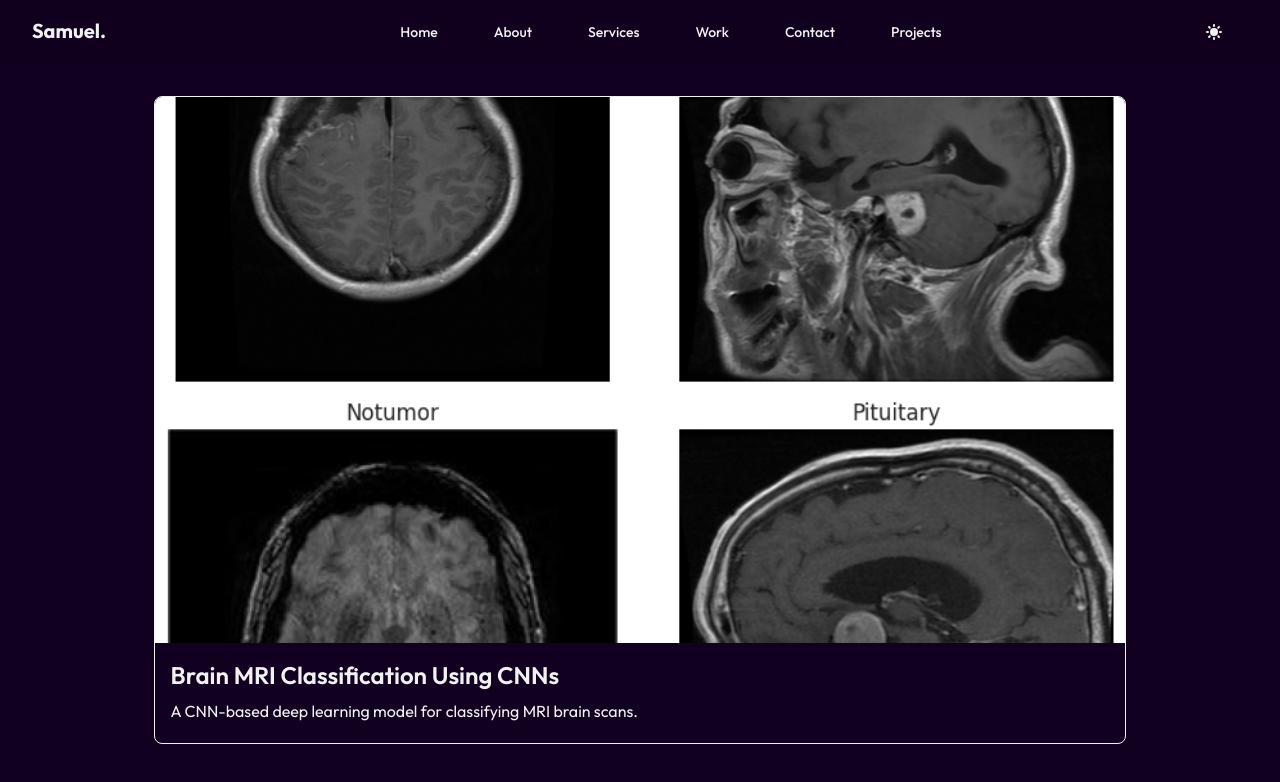
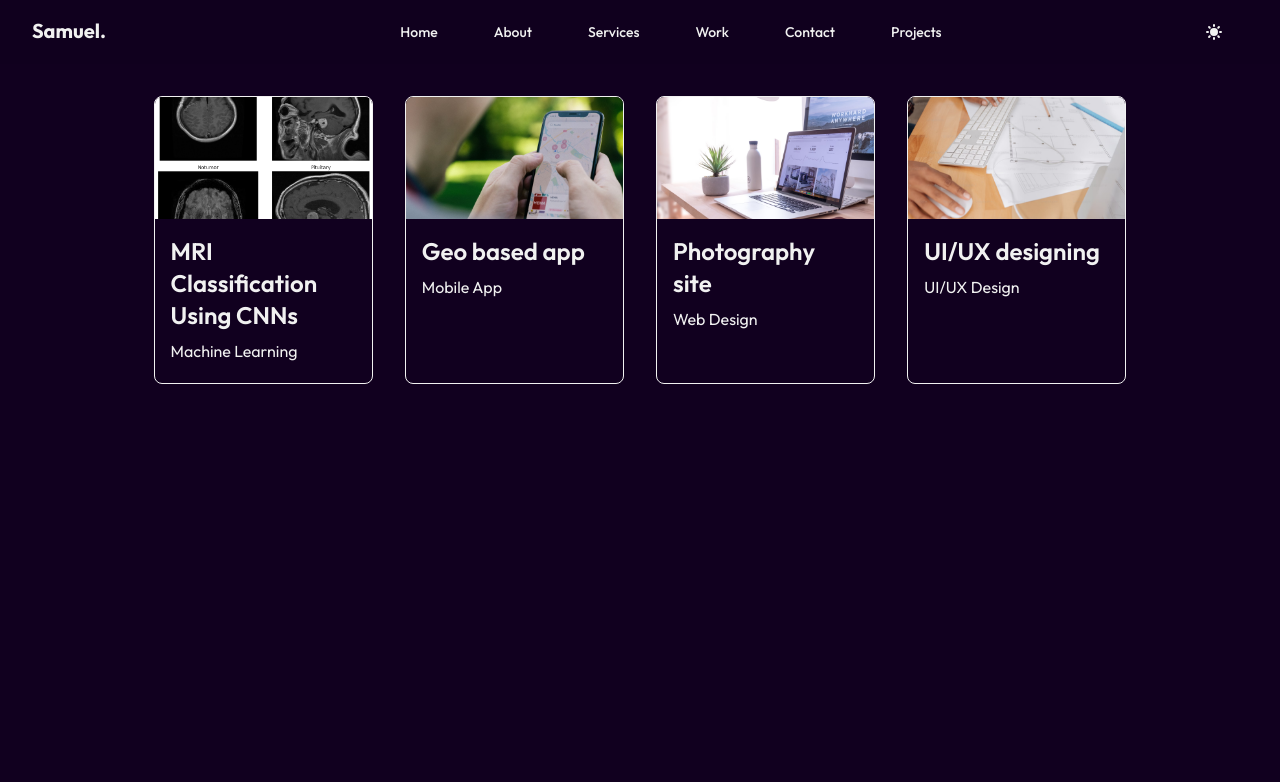
Before and after one commit to Brum99/portfolio-website, a Next.js app: page /projects in a window 1280 px wide. Shown: the top 782 px of the page. Built offline with nearby package versions, Linux system fonts and the light colour scheme; a web font is replaced by a local one.

Commit message:
fixed theme change not working on the project page

```diff
--- /dev/null
+++ b/app/projects/[slug]/ProjectDetailsClient.jsx
@@ -0,0 +1,50 @@
+'use client';
+
+import { useEffect, useState } from 'react';
+import Navbar from '../../components/Navbar';
+import Image from 'next/image';
+
+export default function ProjectDetailsClient({ project, mdxContent }) {
+  const [isDarkMode, setIsDarkMode] = useState(true);
+
+  useEffect(() => {
+    const root = document.documentElement;
+    root.classList.add('theme-transition');
+    if (isDarkMode) {
+      root.classList.add('theme-dark');
+      localStorage.theme = 'dark';
+    } else {
+      root.classList.remove('theme-dark');
+      localStorage.theme = '';
+    }
+
+    const timeout = setTimeout(() => {
+      root.classList.remove('theme-transition');
+    }, 400);
+
+    return () => clearTimeout(timeout);
+  }, [isDarkMode]);
+
+  return (
+    <>
+      <Navbar isDarkMode={isDarkMode} setIsDarkMode={setIsDarkMode} />
+
+      <div className="w-full px-[12%] pt-24 pb-10 flex flex-col items-start gap-6">
+        <div className="w-full aspect-video relative">
+          <Image
+            src={project.bgImage}
+            alt={project.title}
+            fill
+            className="object-cover w-full h-auto rounded-lg"
+          />
+        </div>
+        <h1 className="text-4xl font-semibold" style={{ color: 'var(--text-color)' }}>
+          {project.title}
+        </h1>
+        <p style={{ color: 'var(--text-color)' }}>{project.description}</p>
+
+        <div className="mt-8 w-full">{mdxContent}</div>
+      </div>
+    </>
+  );
+}
--- a/app/projects/[slug]/page.jsx
+++ b/app/projects/[slug]/page.jsx
@@ -1,6 +1,6 @@
 import { workData } from '../../../assets/assets';
-import Navbar from '../../components/Navbar';
 import { loadProjectMdx } from '../../../lib/mdx-loader';
+import ProjectDetailsClient from './ProjectDetailsClient';
 
 export default async function ProjectDetails({ params }) {
   const { slug } = params;
@@ -12,25 +12,5 @@ export default async function ProjectDetails({ params }) {
 
   const mdxContent = await loadProjectMdx(project.contentPath);
 
-  return (
-    <>
-      <Navbar /> {/* Navbar handles its own dark mode logic now */}
-
-      <div className="w-full px-[12%] pt-24 pb-10 flex flex-col items-start gap-6">
-        <div className="w-full aspect-video relative">
-          <img
-            src={project.bgImage}
-            alt={project.title}
-            className="object-cover w-full h-auto rounded-lg"
-          />
-        </div>
-        <h1 className="text-4xl font-semibold" style={{ color: 'var(--text-color)' }}>
-          {project.title}
-        </h1>
-        <p style={{ color: 'var(--text-color)' }}>{project.description}</p>
-
-        <div className="mt-8 w-full">{mdxContent}</div>
-      </div>
-    </>
-  );
+  return <ProjectDetailsClient project={project} mdxContent={mdxContent} />;
 }
--- a/assets/assets.js
+++ b/assets/assets.js
@@ -98,30 +98,30 @@ export const assets = {
 export const workData = [
     {
         slug: 'mri-classification',
-        title: 'Brain MRI Classification Using CNNs',
-        description: 'A CNN-based deep learning model for classifying MRI brain scans.',
+        title: 'MRI Classification Using CNNs',
+        description: 'Machine Learning',
         bgImage: '/projectImages/mri-CNN/work-1-MRI.png',
         contentPath: 'mri-classification.mdx', // just the filename
         tags: ['TensorFlow', 'Medical Imaging', 'Python'],
     },
-    // {
-    //     slug: 'geo-based-app',
-    //     title: 'Geo based app',
-    //     description: 'Mobile App',
-    //     bgImage: '/work-2.png',
-    // },
-    // {
-    //     slug: 'photography-site',
-    //     title: 'Photography site',
-    //     description: 'Web Design',
-    //     bgImage: '/work-3.png',
-    // },
-    // {
-    //     slug: 'ui-ux-designing',
-    //     title: 'UI/UX designing',
-    //     description: 'UI/UX Design',
-    //     bgImage: '/work-4.png',
-    // },
+    {
+        slug: 'geo-based-app',
+        title: 'Geo based app',
+        description: 'Mobile App',
+        bgImage: '/work-2.png',
+    },
+    {
+        slug: 'photography-site',
+        title: 'Photography site',
+        description: 'Web Design',
+        bgImage: '/work-3.png',
+    },
+    {
+        slug: 'ui-ux-designing',
+        title: 'UI/UX designing',
+        description: 'UI/UX Design',
+        bgImage: '/work-4.png',
+    },
 ]
 
 export const serviceData = [
```
